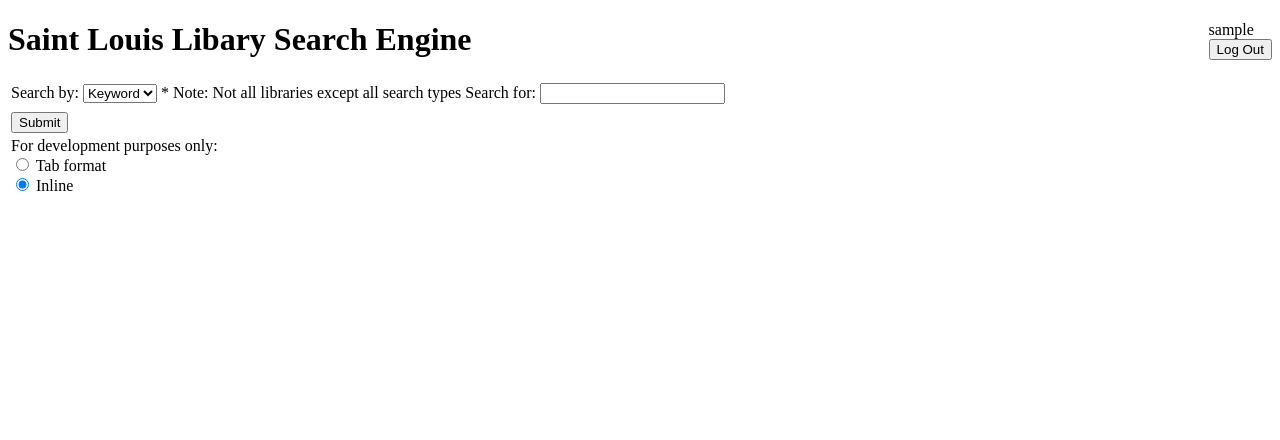
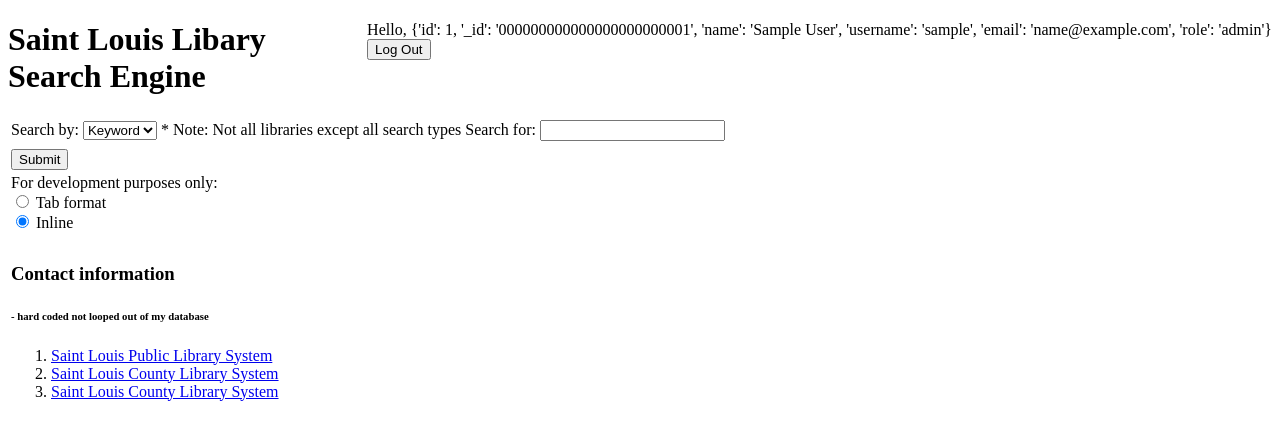
Before and after one commit to ki42/library, a Flask app: page / in a window 1280 px wide. Shown: the top 440 px of the page. Run offline with Flask 2, Linux system fonts and the light colour scheme; the visitor is signed in with stand-in values (Sample User, id 1); data that the repository does not hold is empty.

Commit message:
User signin working - not fully tested.

```diff
--- a/main.py
+++ b/main.py
@@ -6,7 +6,6 @@
 from hashutils import check_pw_hash
 
 app.secret_key = 'kdjiong395yr1nlkern'
-session = []
 
 @app.route("/",  methods =['POST', 'GET'])
 def search():
@@ -24,12 +23,14 @@
         if request.form['query']:               #did my user type in a query?
             query = cgi.escape(request.form['query'])
         else:                                   #query empty:
-            flash("Please enter a serch term", category="error")
+            query = ''
+            flash("Please enter a serch term", category ="error")
             query_error = "error"
 
         if request.form['library']:             #did my user type in a library?
             list_of_checkedboxes = request.form.getlist('library')
-        else:                                   #library unchecked:
+        else:
+            list_of_checkedboxes = ''                                  #library unchecked: #is creating 404, don't know why
             flash("Please check at least one library", category="error")
             checkbox_error = "error"
 
@@ -57,10 +58,10 @@
 # library handler:      #still in the for loop.
                 if entry.owner_id == 1: #SLPL
                     list_of_urls.append("https://slpl.bibliocommons.com/v2/search?query={0}&searchType={1}".format(query, kind))
-                if entry.owner_id == 2:  #Municipal Public Libraries
+                if entry.owner_id == 2: #SLCL
+                    list_of_urls.append("http://encore.slcl.org/iii/encore/search?formids=target&lang=eng&suite=def&reservedids=lang%2Csuite&submitmode=&submitname=&target={0}".format(query))
+                if entry.owner_id == 3:  #Municipal Public Libraries
                     list_of_urls.append("http://pac.mlc.lib.mo.us/polaris/search/searchresults.aspx?ctx={2}.1033.0.0.1&type=Keyword&term={0}&by={1}&sort=RELEVANCE&limit=TOM=*&query=&page=0".format(query, kind, entry.consortium_id))
-                if entry.owner_id == 3: #SLCL
-                    list_of_urls.append("http://encore.slcl.org/iii/encore/search?formids=target&lang=eng&suite=def&reservedids=lang%2Csuite&submitmode=&submitname=&target={0}".format(query))
 
 # we exit the for loop:
 
@@ -95,10 +96,11 @@
         else:                #it had a user submission error
             return render_template("index.html",
                 query=query,
-                body=body,
-                query_error = query_error,    #I am not sure I have to pass these, they are flash messages
-                checkbox_error = body_error
-                            )
+                library_table = library_table,
+                query_error = query_error,
+                checkbox_error = checkbox_error,
+                list_of_checkedboxes = list_of_checkedboxes
+                )
 
 
 
@@ -115,17 +117,17 @@
             user_object = User(user=user, password=password) #the hash happens in models.py
             db.session.add(user_object)
             db.session.commit()
-            session['user'] = user_object.user
+            session['user'] = user
             flash('New User created')
-            return redirect("/")   #this might need to be a template re-render....
+            return redirect("/", code="303")  #this might need to be a template re-render....
         if users.count() == 1:
             user = users.first() #double check, you have just one entry, right and it is not the user object
             if check_pw_hash(password, user.pw_hash):
-                session['user'] = user.user
-                flash('welcome back, '+user.email)
-                return redirect("/")          #I need to pass something here so the form knows how to deal
-        flash('Password incorrect for this username')
-        return redirect("/")
+                session['user'] = user
+                flash('Welcome back, '+user)
+                return redirect("/", code="303")          #I need to pass something here so the form knows how to deal
+        flash('Password incorrect for this username', 'error')
+        return redirect("/", code="303")
 
 #           flash("user + '" is already taken and password reminders are not implemented')
 #            return redirect('/register')
@@ -135,6 +137,11 @@
 #            return redirect('/register')
 
 #end user/pass dealing with
+@app.route('/logout', methods=['POST'])
+def logout():
+    del session['user'] #delete username from session
+    flash("You have been logged out")#Just for me, flash message that "You have been logged out" ?
+    return redirect("/", code="303")
 
 @app.route("/contact", methods=['GET', 'POST'])
 def contact():
--- a/models.py
+++ b/models.py
@@ -66,8 +66,6 @@
     def __repr__(self):
         return '<history %r>' % self.entry
 
-#Without destroying the database, can I add a table that holds the library location information
-
 class LibraryContact(db.Model):
     id = db.Column(db.Integer, primary_key=True)
     street = db.Column(db.String(100))
--- a/templates/base.html
+++ b/templates/base.html
@@ -13,12 +13,11 @@
 
         <div style='float: right'>
           {% if 'user' in session %}
-            {{ session['user'] }}
+            <div>Hello, {{ session['user'] }}</div>
             <form action="/logout" method="post" id='logout'>
               <input type="submit" value="Log Out" />
             </form>
           {% else %}
-            <a href ="/contact">Libraries' contact</a>
             <form action="/register" method="post" id='login'>
               <table>
               <tr>
@@ -47,15 +46,16 @@
         <h1>
             Saint Louis Libary Search Engine
         </h1>
-        {% with messages = get_flashed_messages() %}
+        {% with messages = get_flashed_messages(with_categories=true) %}
         {% if messages %}
           <ul class=flashes>
-              {% for message in messages %}
-              <li>{{ message }}</li>
+          {% for category, message in messages %}
+            <li class="{{ category }}">{{ message }}</li>
           {% endfor %}
     </ul>
            {% endif %}
           {% endwith %}
+
 
         {% block content %}
         {% endblock %}
--- a/templates/index.html
+++ b/templates/index.html
@@ -64,7 +64,29 @@
                     {% endif %}
             </table>
 
+            <table><tr><td>
+                    <h3>Contact information</h3> <h6>- hard coded not looped out of my database</h6>
+                    <div>
+                        <ol>
+                            <li>
+                                <a href="https://slpl.bibliocommons.com/locations">Saint Louis Public Library System</a>
+                            </li>
+                            <li>
+                                <a href="https://www.slcl.org/branches">Saint Louis County Library System</a>
+                            </li>
+                            <li>
+                              <a href="https://www.slcl.org/branches">Saint Louis County Library System</a>
+                                </li>
 
+
+
+
+                        </ol>
+
+
+
+                    </div> </tr>  </td>
+                </table>
 
 
 
```
Lines whose indentation alone changed are shown as unchanged.
